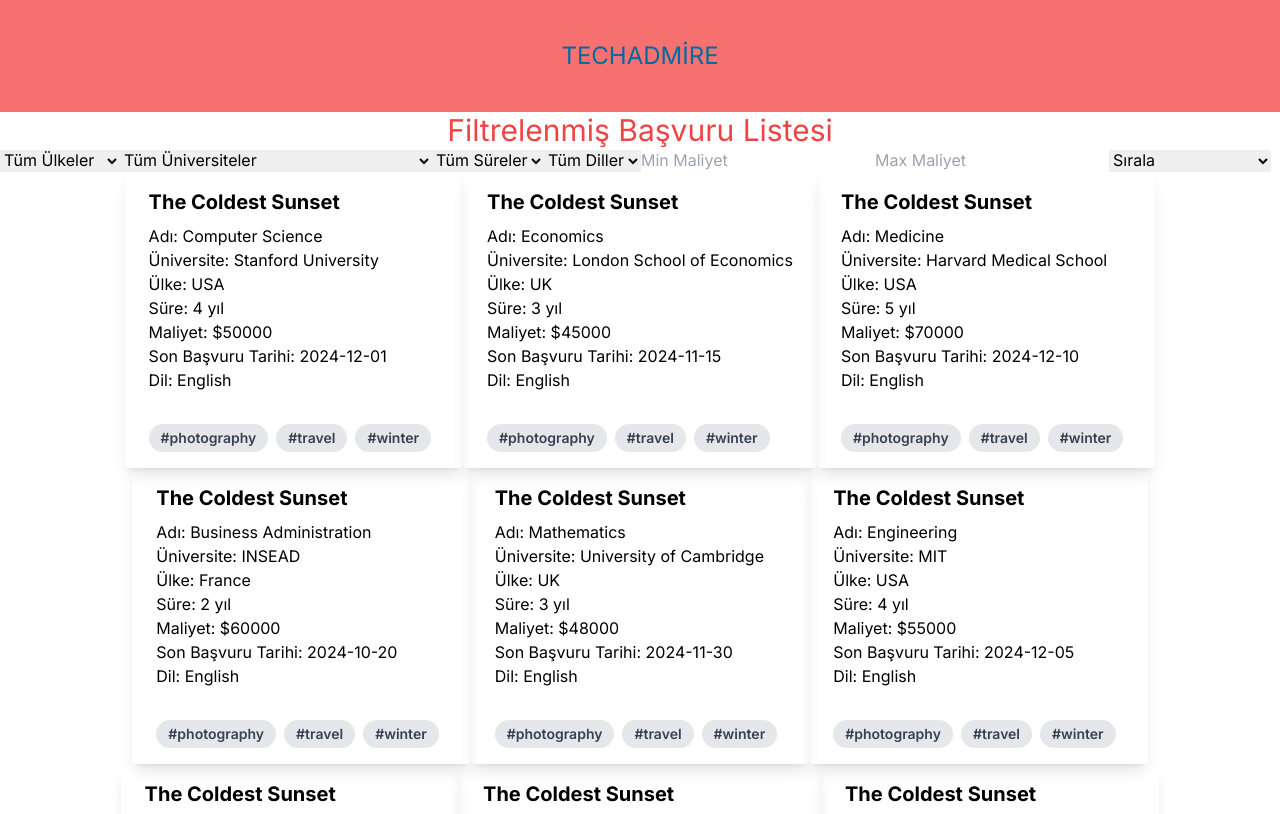
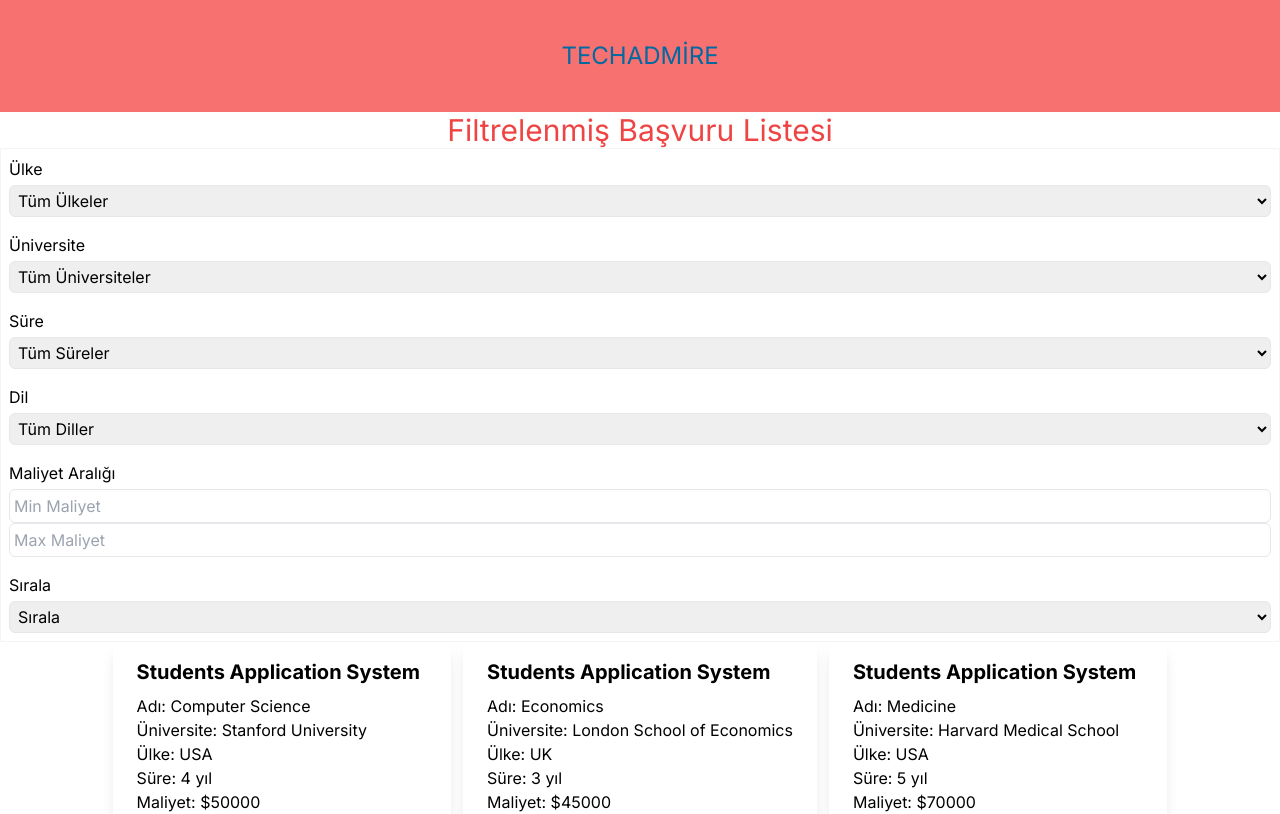
Before and after one commit to ozkan4186/TechAdmire_Case, a Next.js app: page / in a window 1280 px wide. Shown: the top 814 px of the page. Built offline with nearby package versions, Linux system fonts and the light colour scheme.

Commit message:
last css added

```diff
--- a/components/Home/page.jsx
+++ b/components/Home/page.jsx
@@ -63,21 +63,34 @@ const Home = () => {
       <h1 className="text-center text-3xl text-red-500 ">
         Filtrelenmiş Başvuru Listesi
       </h1>
-      <div>
+      <div className="flex flex-wrap border border-gray-100">
+        {/* Ülke filtresi */}
+        <div className="w-full p-2">
+          <label className="block mb-1">Ülke</label>
           <select
-          onChange={(e) => setFilters({ ...filters, country: e.target.value })}
+            className="w-full border rounded-md p-1"
+            onChange={(e) =>
+              setFilters({ ...filters, country: e.target.value })
+            }
           >
             <option value="">Tüm Ülkeler</option>
             {Array.from(
-            new Set(applicationsData.map((application) => application.country))
+              new Set(
+                applicationsData.map((application) => application.country)
+              )
             ).map((country) => (
               <option key={country} value={country}>
                 {country}
               </option>
             ))}
           </select>
+        </div>
 
+        {/* Üniversite filtresi */}
+        <div className="w-full p-2">
+          <label className="block mb-1">Üniversite</label>
           <select
+            className="w-full border rounded-md p-1"
             onChange={(e) =>
               setFilters({ ...filters, university: e.target.value })
             }
@@ -93,9 +106,16 @@ const Home = () => {
               </option>
             ))}
           </select>
+        </div>
+
         {/* Süre filtresi */}
+        <div className="w-full p-2">
+          <label className="block mb-1">Süre</label>
           <select
-          onChange={(e) => setFilters({ ...filters, duration: e.target.value })}
+            className="w-full border rounded-md p-1"
+            onChange={(e) =>
+              setFilters({ ...filters, duration: e.target.value })
+            }
           >
             <option value="">Tüm Süreler</option>
             {Array.from({ length: 8 }, (_, i) => i + 1).map((year) => (
@@ -104,9 +124,16 @@ const Home = () => {
               </option>
             ))}
           </select>
+        </div>
+
         {/* Dil filtresi */}
+        <div className="w-full p-2">
+          <label className="block mb-1">Dil</label>
           <select
-          onChange={(e) => setFilters({ ...filters, language: e.target.value })}
+            className="w-full border rounded-md p-1"
+            onChange={(e) =>
+              setFilters({ ...filters, language: e.target.value })
+            }
           >
             <option value="">Tüm Diller</option>
             {["English", "French", "Turkish"].map((language) => (
@@ -115,35 +142,55 @@ const Home = () => {
               </option>
             ))}
           </select>
+        </div>
+
         {/* Maliyet aralığı filtresi */}
+        <div className="w-full p-2">
+          <label className="block mb-1">Maliyet Aralığı</label>
           <input
             type="number"
+            className="w-full border rounded-md p-1"
             placeholder="Min Maliyet"
-          onChange={(e) => setFilters({ ...filters, minCost: e.target.value })}
+            onChange={(e) =>
+              setFilters({ ...filters, minCost: e.target.value })
+            }
           />
           <input
             type="number"
+            className="w-full border rounded-md p-1"
             placeholder="Max Maliyet"
-          onChange={(e) => setFilters({ ...filters, maxCost: e.target.value })}
+            onChange={(e) =>
+              setFilters({ ...filters, maxCost: e.target.value })
+            }
           />
-        {/* Sıralama */}
-        <select onChange={(e) => setSortOption(e.target.value)}>
+        </div>
+
+        {/* Sıralama seçeneği */}
+        <div className="w-full p-2">
+          <label className="block mb-1">Sırala</label>
+          <select
+            className="w-full border rounded-md p-1"
+            onChange={(e) => setSortOption(e.target.value)}
+          >
             <option value="">Sırala</option>
             <option value="lowestPrice">En Düşük Fiyat</option>
             <option value="highestPrice">En Yüksek Fiyat</option>
             <option value="deadline">Son Başvuru Tarihi</option>
           </select>
         </div>
+      </div>
 
       {/* Sayfalama */}
-      <div className="flex flex-wrap justify-center ">
+      <div className="flex flex-wrap justify-center gap-3 ">
         {paginatedApplications.map((application) => (
           <div
             key={application.name}
             class="  max-w-sm rounded overflow-hidden shadow-lg"
           >
             <div className="px-6 py-4">
-              <div className="font-bold text-xl mb-2">The Coldest Sunset</div>
+              <div className="font-bold text-xl mb-2">
+                Students Application System
+              </div>
               <p className="text-gray-700 text-base" />
 
               <p>Adı: {application.name}</p>
```
Lines whose indentation alone changed are shown as unchanged.
